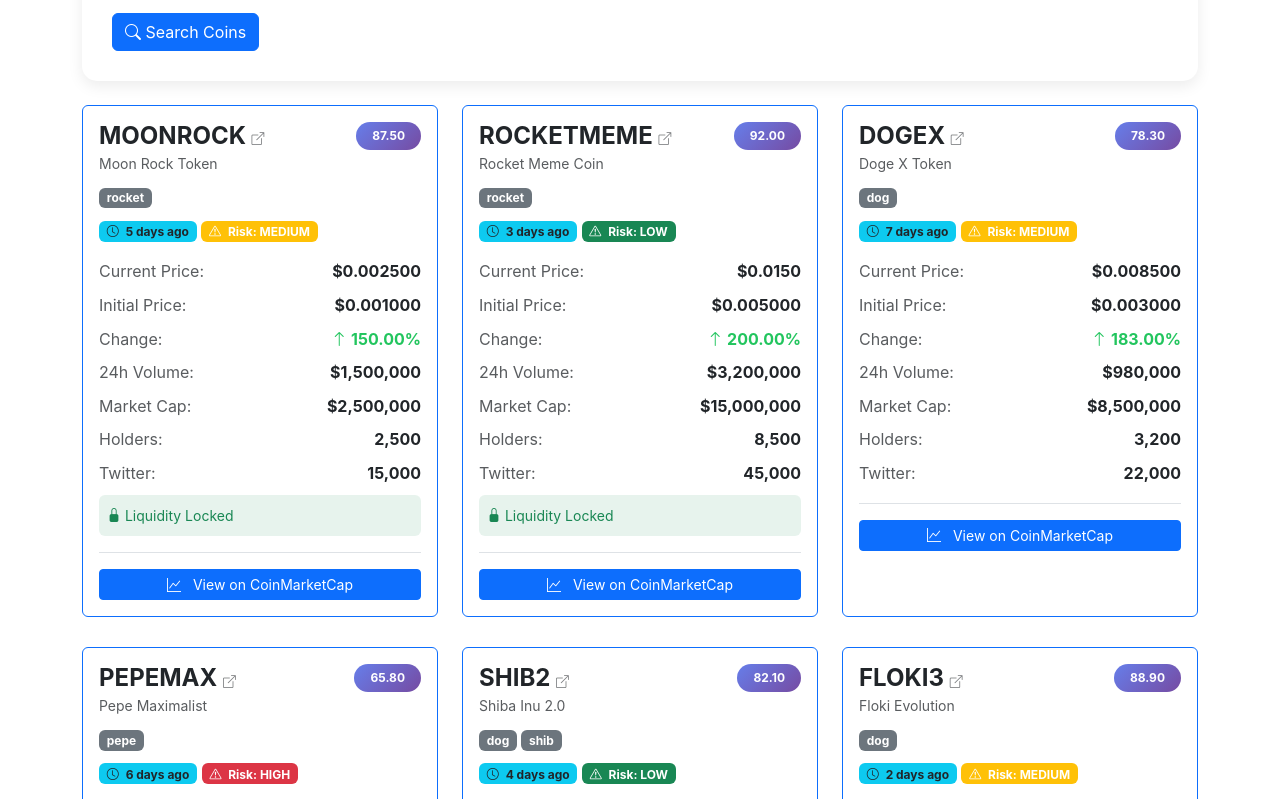
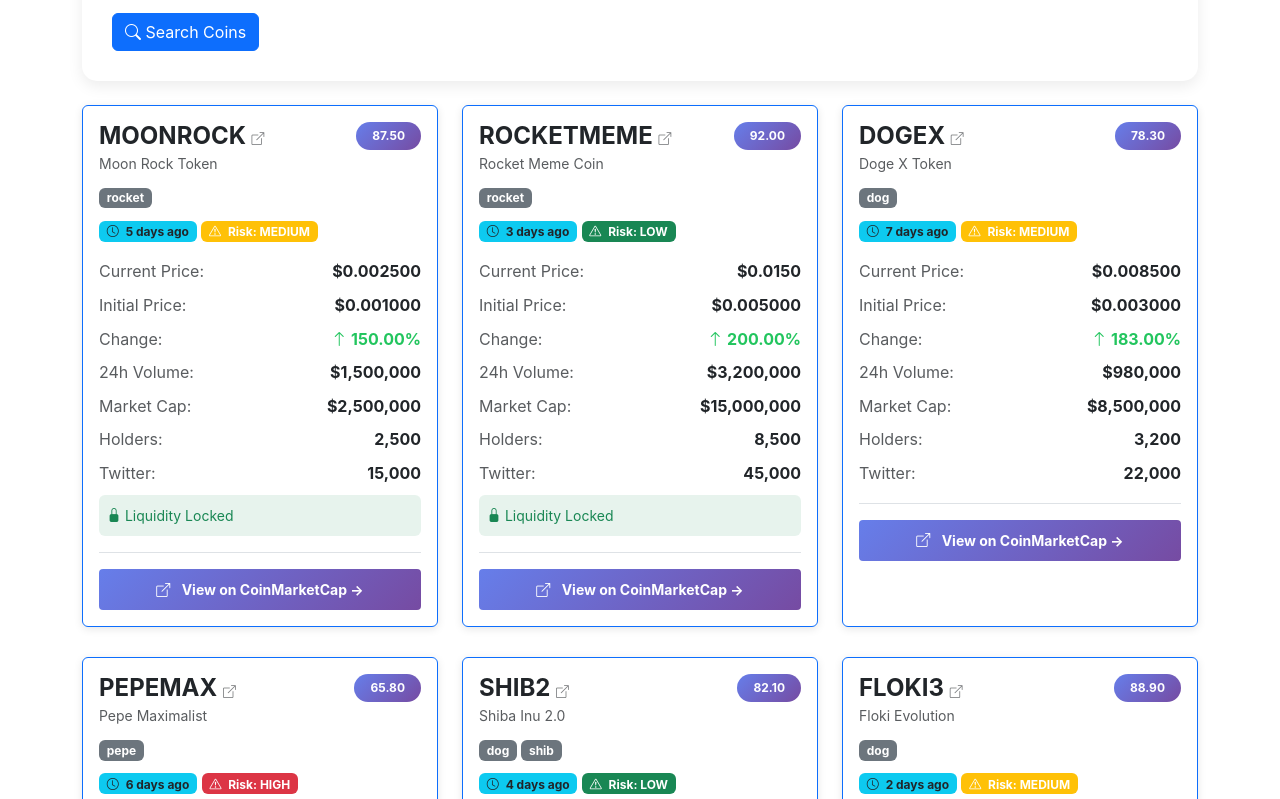
Before and after one commit to prateeekphukar/meme-coin-backend, a website: page docs/index.html in a window 1280 px wide. Shown: the part 3360-4159 px from the top of the page. Drawn offline with nearby package versions, Linux system fonts and the light colour scheme.

Commit message:
fix: enhance CoinMarketCap button styling and add card hover effects for better interactivity

```diff
--- a/docs/assets/css/style.css
+++ b/docs/assets/css/style.css
@@ -293,6 +293,32 @@ body {
 
 #demo-results .col-lg-4 {
     margin-bottom: 30px;
+}
+
+/* Card styling for demo results */
+#demo-results .card {
+    transition: all 0.3s ease;
+    box-shadow: 0 2px 8px rgba(0,0,0,0.1);
+}
+
+#demo-results .card:hover {
+    transform: translateY(-5px);
+    box-shadow: 0 8px 20px rgba(102, 126, 234, 0.3);
+}
+
+#demo-results .card-link-header:hover h4 {
+    color: #667eea !important;
+}
+
+#demo-results .btn-primary {
+    background: linear-gradient(135deg, #667eea 0%, #764ba2 100%);
+    border: none;
+    font-weight: 600;
+}
+
+#demo-results .btn-primary:hover {
+    background: linear-gradient(135deg, #764ba2 0%, #667eea 100%);
+    transform: scale(1.02);
 }
 
 /* =================================================================
--- a/docs/assets/js/main.js
+++ b/docs/assets/js/main.js
@@ -321,9 +321,10 @@ function displayDemoResults(tokens) {
                             <a href="${coin.coinbaseUrl}"
                                target="_blank"
                                rel="noopener noreferrer"
-                               class="btn btn-primary btn-sm w-100">
-                                <i class="bi bi-graph-up me-2"></i>
-                                View on CoinMarketCap
+                               class="btn btn-primary btn-sm w-100 fw-bold"
+                               style="padding: 10px 15px; font-size: 14px; text-decoration: none;">
+                                <i class="bi bi-box-arrow-up-right me-2"></i>
+                                View on CoinMarketCap →
                             </a>
                         </div>
                     </div>
```
